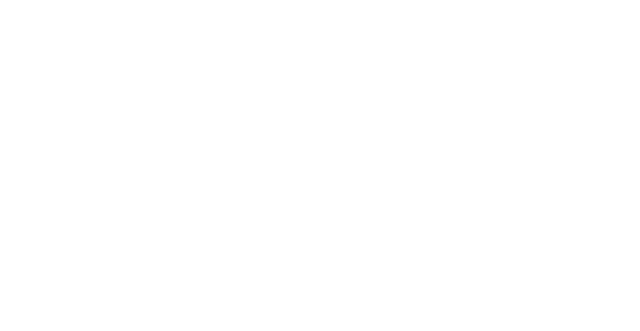
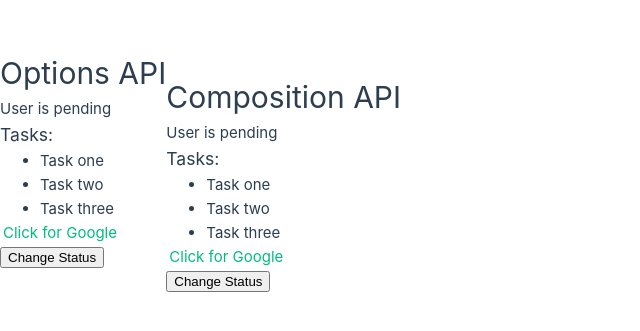
Before and after one commit to Versatilerz/Complete-Vue-Developer-Bootcamp, a Vue app in the folder Traversy_apps/Vue-Crash-2024-todo/: page / in a window 1280 px wide. Shown: the part 217-548 px from the top of the page, without its empty margins (0-640 px from the left). Built offline with nearby package versions, Linux system fonts and the light colour scheme.

Commit message:
options API done, setup composition API

```diff
--- a/Traversy_apps/Vue-Crash-2024-todo/index.html
+++ b/Traversy_apps/Vue-Crash-2024-todo/index.html
@@ -7,7 +7,8 @@
     <title>Crash Course ToDo</title>
   </head>
   <body>
-    <div id="app"></div>
+    <div id="app1"></div>
+    <div id="app2"></div>
     <script type="module" src="/src/main.js"></script>
   </body>
 </html>
--- a/Traversy_apps/Vue-Crash-2024-todo/src/App.vue
+++ /dev/null
@@ -1,3 +0,0 @@
-<script></script>
-
-<template></template>
--- /dev/null
+++ b/Traversy_apps/Vue-Crash-2024-todo/src/App1.vue
@@ -0,0 +1,44 @@
+<script>
+export default {
+  data() {
+    return {
+      name: "Options API",
+      status: "pending",
+      tasks: ["Task one", "Task two", "Task three"],
+      link: "https://google.com",
+    };
+  },
+  methods: {
+    changeStatus() {
+      if (this.status === "active") {
+        this.status = "pending";
+      } else if (this.status === "pending") {
+        this.status = "inactive";
+      } else {
+        this.status = "active";
+      }
+    },
+  },
+};
+</script>
+
+<template>
+  <h1>{{ name }}</h1>
+  <p v-if="status === 'active'">User is active</p>
+  <p v-else-if="status === 'pending'">User is pending</p>
+  <p v-else>User is inactive</p>
+
+  <h3>Tasks:</h3>
+  <ul>
+    <li v-for="(task, index) in tasks">{{ task }}</li>
+  </ul>
+
+  <!-- <a v-bind:href="link">Click for Google</a> -->
+  <a :href="link">Click for Google</a>
+  <br />
+  <!-- <button v-on:click="changeStatus">Change Status</button> -->
+  <button @click="changeStatus">Change Status</button>
+  <br />
+  <br />
+  <br />
+</template>
--- /dev/null
+++ b/Traversy_apps/Vue-Crash-2024-todo/src/App2.vue
@@ -0,0 +1,41 @@
+<script>
+export default {
+  data() {
+    return {
+      name: "Composition API",
+      status: "pending",
+      tasks: ["Task one", "Task two", "Task three"],
+      link: "https://google.com",
+    };
+  },
+  methods: {
+    changeStatus() {
+      if (this.status === "active") {
+        this.status = "pending";
+      } else if (this.status === "pending") {
+        this.status = "inactive";
+      } else {
+        this.status = "active";
+      }
+    },
+  },
+};
+</script>
+
+<template>
+  <h1>{{ name }}</h1>
+  <p v-if="status === 'active'">User is active</p>
+  <p v-else-if="status === 'pending'">User is pending</p>
+  <p v-else>User is inactive</p>
+
+  <h3>Tasks:</h3>
+  <ul>
+    <li v-for="(task, index) in tasks">{{ task }}</li>
+  </ul>
+
+  <!-- <a v-bind:href="link">Click for Google</a> -->
+  <a :href="link">Click for Google</a>
+  <br />
+  <!-- <button v-on:click="changeStatus">Change Status</button> -->
+  <button @click="changeStatus">Change Status</button>
+</template>
```
Also changed, not shown: Traversy_apps/Vue-Crash-2024-todo/src/main.js (+6 -4 lines).
